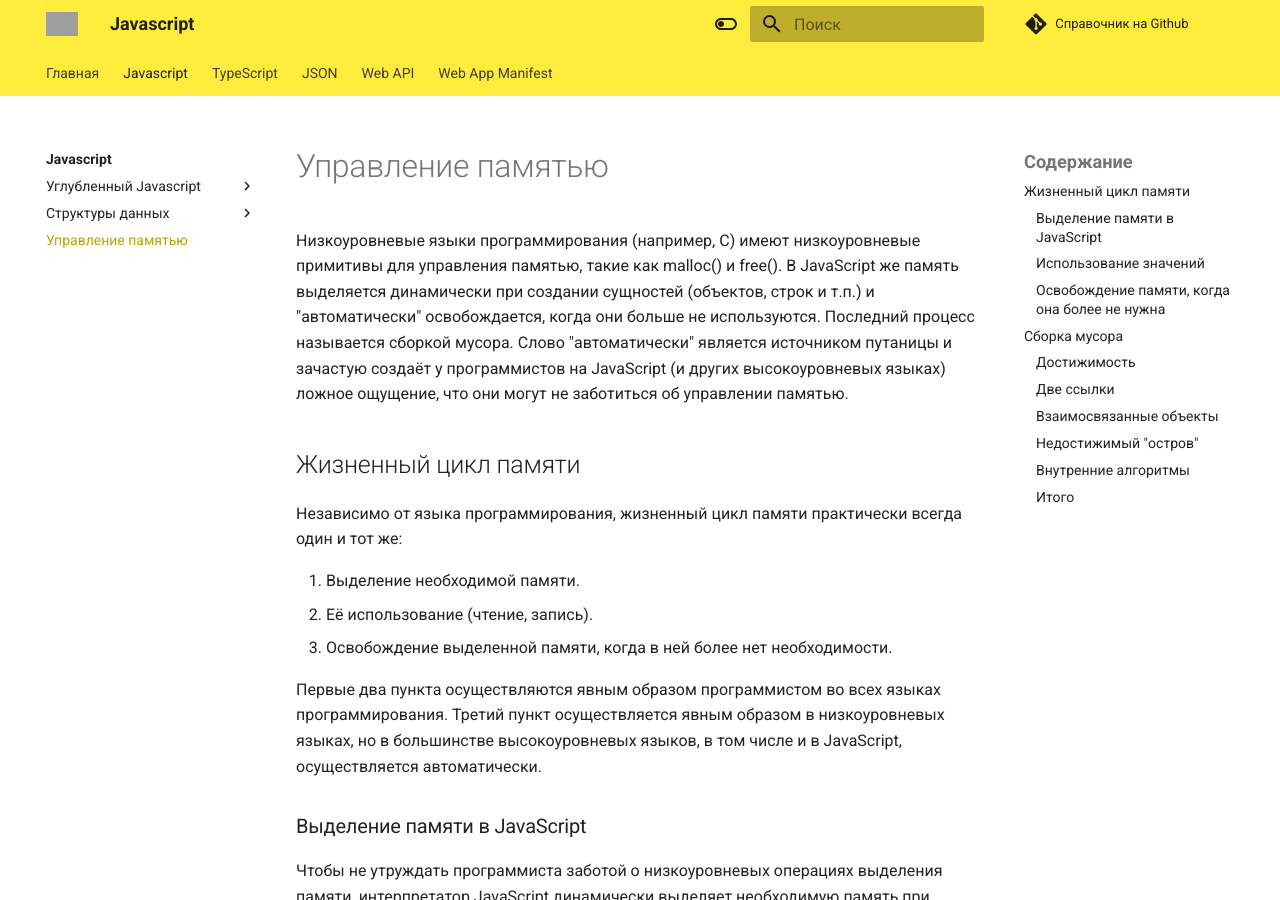
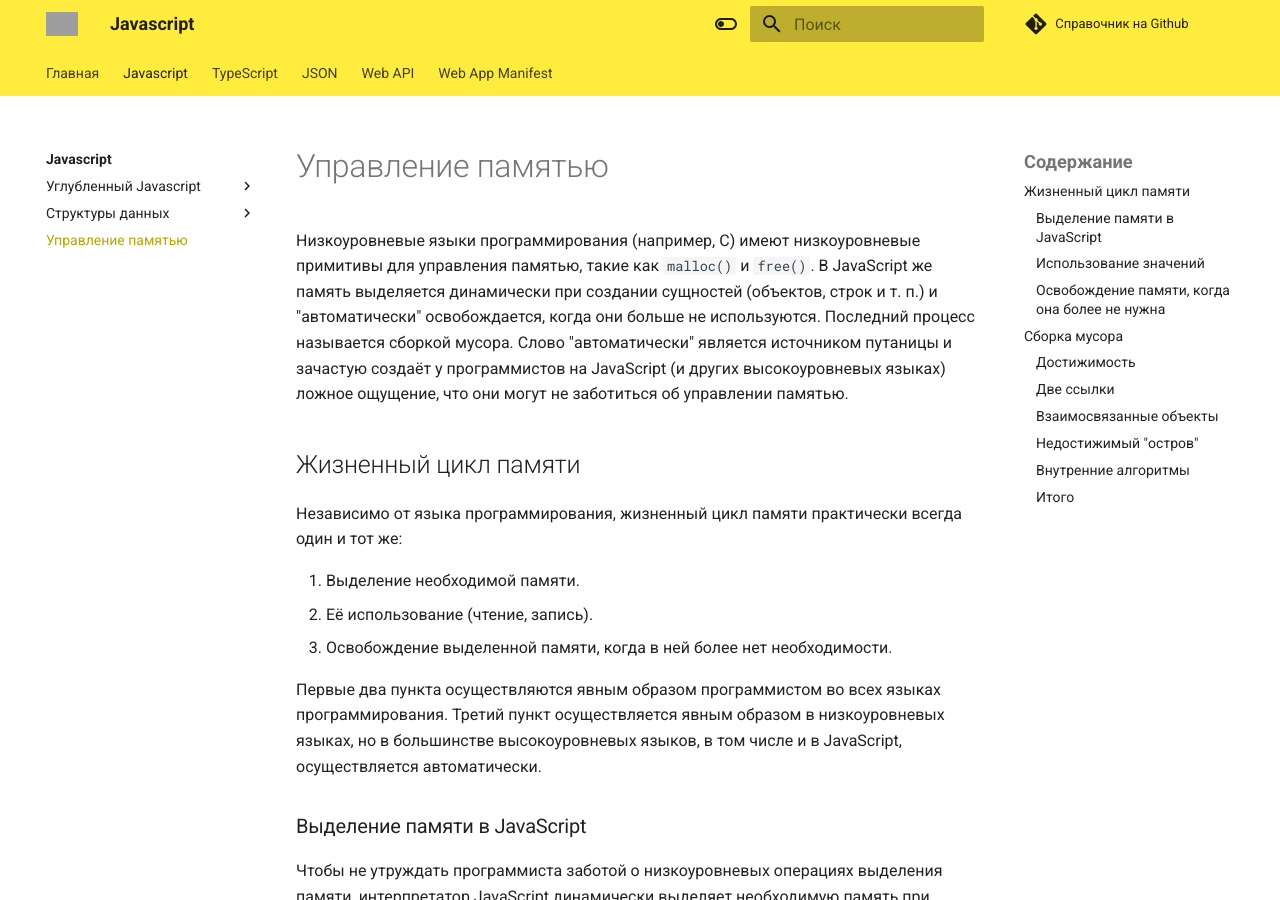
Before and after one commit to xsltdev/scriptdev.ru, an MkDocs documentation site: the page built from docs/js/memory.md, in a window 1280 px wide and 900 px high. Built offline with MkDocs 1.6.1 and Material for MkDocs 9.7.7, drawn with Linux system fonts in a browser that asks for light colours; comment, search, counter and statistics services are not loaded; some of the changed text lies outside the part shown; grey boxes are pictures that could not be loaded.

````diff
--- a/docs/js/memory.md
+++ b/docs/js/memory.md
@@ -1,6 +1,6 @@
 # Управление памятью
 
-Низкоуровневые языки программирования (например, C) имеют низкоуровневые примитивы для управления памятью, такие как malloc() и free(). В JavaScript же память выделяется динамически при создании сущностей (объектов, строк и т.п.) и "автоматически" освобождается, когда они больше не используются. Последний процесс называется сборкой мусора. Слово "автоматически" является источником путаницы и зачастую создаёт у программистов на JavaScript (и других высокоуровневых языках) ложное ощущение, что они могут не заботиться об управлении памятью.
+Низкоуровневые языки программирования (например, C) имеют низкоуровневые примитивы для управления памятью, такие как `malloc()` и `free()`. В JavaScript же память выделяется динамически при создании сущностей (объектов, строк и т. п.) и "автоматически" освобождается, когда они больше не используются. Последний процесс называется сборкой мусора. Слово "автоматически" является источником путаницы и зачастую создаёт у программистов на JavaScript (и других высокоуровневых языках) ложное ощущение, что они могут не заботиться об управлении памятью.
 
 ## Жизненный цикл памяти
 
@@ -92,7 +92,7 @@ var a3 = a.concat(a2);
 
     Например, если в локальной переменной есть объект, и он имеет свойство, в котором хранится ссылка на другой объект, то этот объект считается достижимым. И те, на которые он ссылается, тоже достижимы. Далее вы познакомитесь с подробными примерами на эту тему.
 
-В интерпретаторе JavaScript есть фоновый процесс, который называется [сборщик мусора](https://ru.wikipedia.org/wiki/Сборка_мусора). Он следит за всеми объектами и удаляет те, которые стали недостижимы.
+В интерпретаторе JavaScript есть фоновый процесс, который называется *сборщик мусора*. Он следит за всеми объектами и удаляет те, которые стали недостижимы.
 
 Вот самый простой пример:
 
@@ -105,7 +105,7 @@ let user = {
 
 ![простой пример](memory-user-john.svg)
 
-Здесь стрелка обозначает ссылку на объект. Глобальная переменная `user` ссылается на объект `{name: "John"}` (мы будем называть его просто "John"). В свойстве `"name"` объекта John хранится примитив, поэтому оно нарисовано внутри объекта.
+Здесь стрелка обозначает ссылку на объект. Глобальная переменная `user` ссылается на объект `{name: "John"}` (мы будем называть его просто "John"). В свойстве `"name"` объекта `John` хранится примитив, поэтому оно нарисовано внутри объекта.
 
 Если перезаписать значение `user`, то ссылка потеряется:
 
@@ -115,7 +115,7 @@ user = null;
 
 ![объект John становится недостижимым](memory-user-john-lost.svg)
 
-Теперь объект John становится недостижимым. К нему нет доступа, на него нет ссылок. Сборщик мусора удалит эти данные и освободит память.
+Теперь объект `John` становится недостижимым. К нему нет доступа, на него нет ссылок. Сборщик мусора удалит эти данные и освободит память.
 
 ### Две ссылки
 
@@ -140,7 +140,7 @@ let admin = user;
 user = null;
 ```
 
-...то объект John всё ещё достижим через глобальную переменную `admin`, поэтому он находится в памяти. Если бы мы также перезаписали `admin`, то John был бы удалён.
+...то объект `John` всё ещё достижим через глобальную переменную `admin`, поэтому он находится в памяти. Если бы мы также перезаписали `admin`, то `John` был бы удалён.
 
 ### Взаимосвязанные объекты
 
@@ -183,11 +183,11 @@ delete family.mother.husband;
 
 Недостаточно удалить только одну из этих ссылок, потому что все объекты останутся достижимыми.
 
-Но если мы удалим обе, то увидим, что у объекта John больше нет входящих ссылок:
+Но если мы удалим обе, то увидим, что у объекта `John` больше нет входящих ссылок:
 
 ![](family-no-father.svg)
 
-Исходящие ссылки не имеют значения. Только входящие ссылки могут сделать объект достижимым. Объект John теперь недостижим и будет удалён из памяти со всеми своими данными, которые также стали недоступны.
+Исходящие ссылки не имеют значения. Только входящие ссылки могут сделать объект достижимым. Объект `John` теперь недостижим и будет удалён из памяти со всеми своими данными, которые также стали недоступны.
 
 После сборки мусора:
 
@@ -209,7 +209,7 @@ family = null;
 
 Этот пример демонстрирует, насколько важна концепция достижимости.
 
-Объекты John и Ann всё ещё связаны, оба имеют входящие ссылки, но этого недостаточно.
+Объекты `John` и `Ann` всё ещё связаны, оба имеют входящие ссылки, но этого недостаточно.
 
 У объекта `family` больше нет ссылки от корня, поэтому весь "остров" становится недостижимым и будет удалён.
 
````
